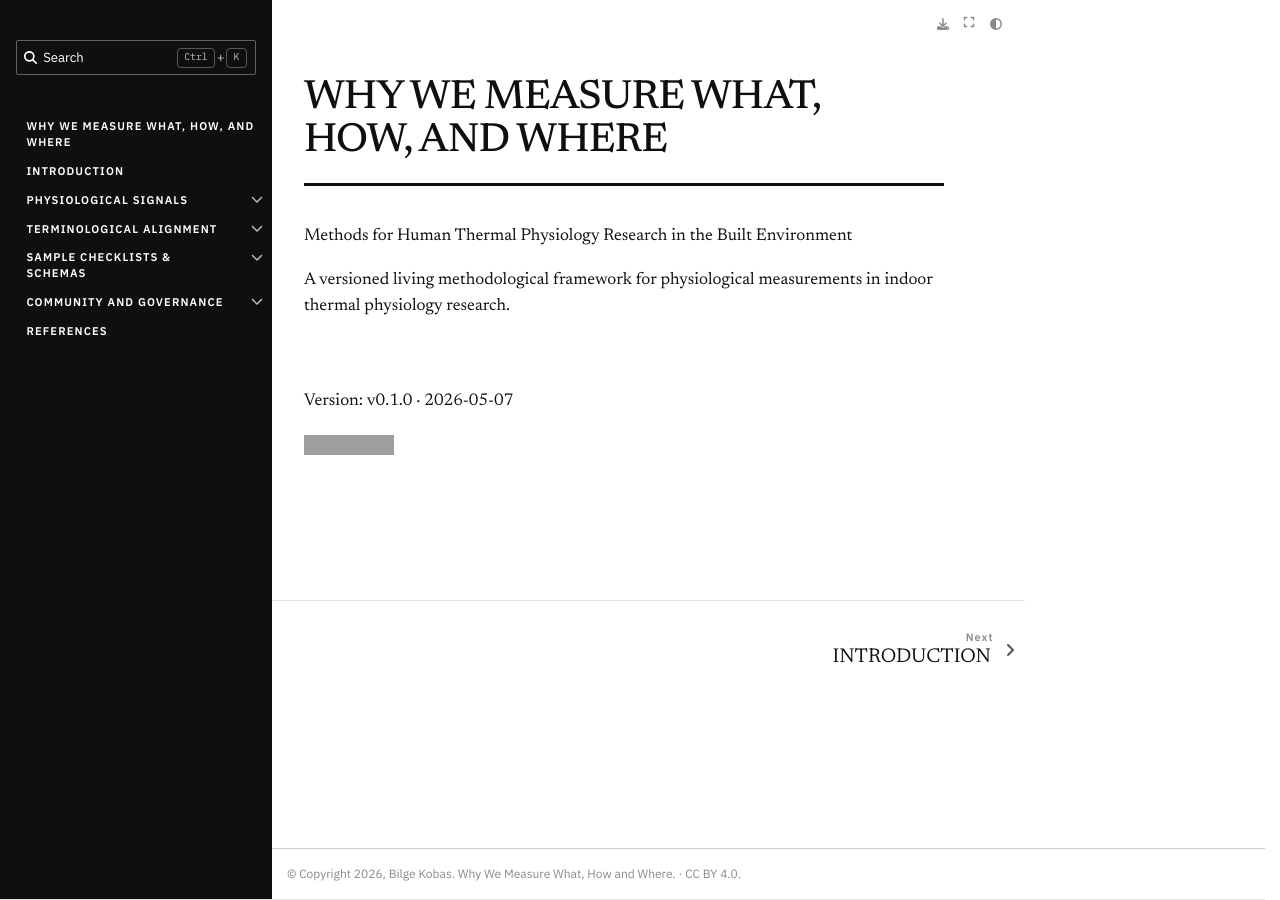
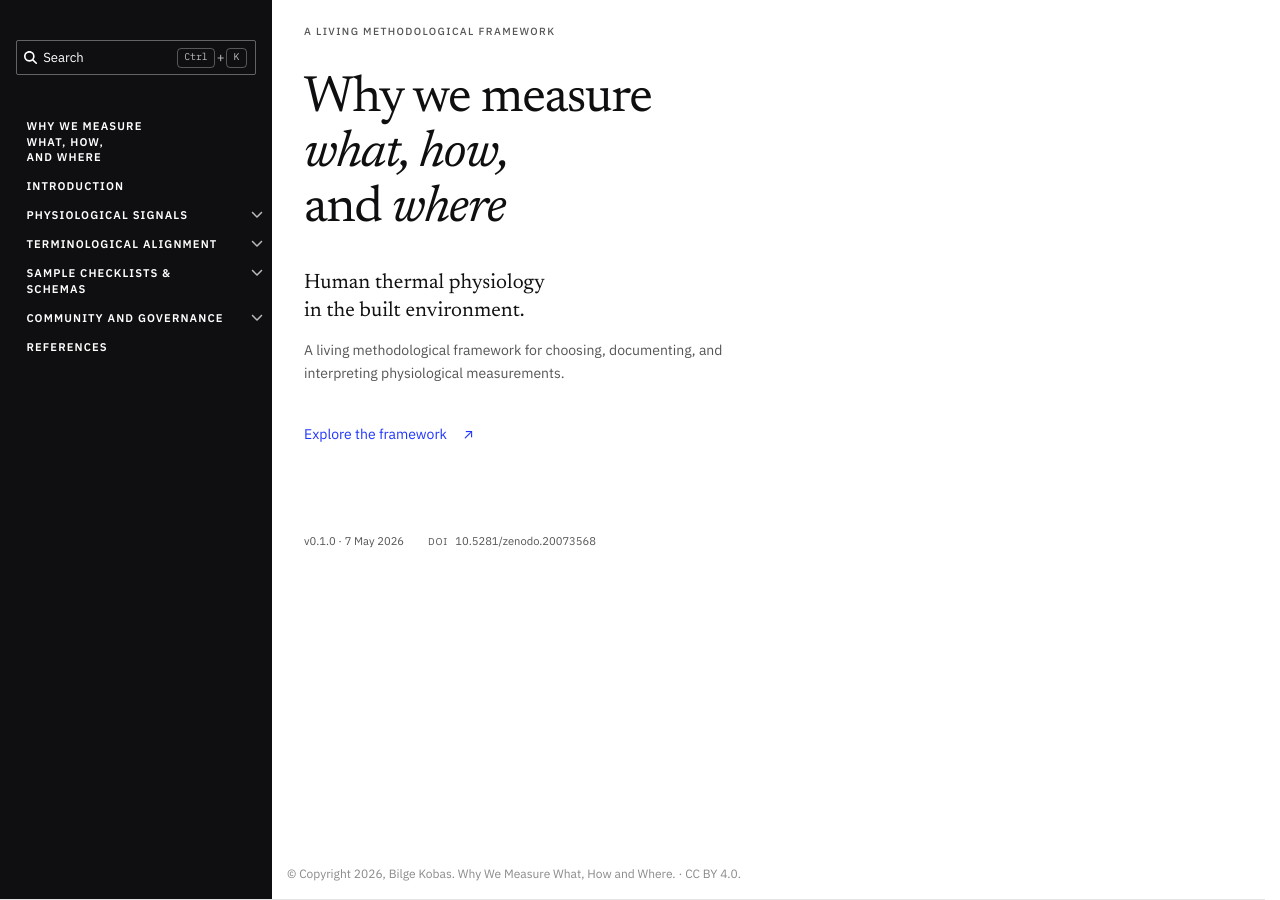
Before and after one commit to bilgekobas/WhyWeMeasureWhat, a Jupyter Book: the page built from book/content/index.md, in a window 1280 px wide. Built offline with Jupyter Book 1.0.4 settings and Sphinx 7.4.7 and the Sphinx Book theme 1.1.4, drawn with Linux system fonts in a browser that asks for light colours; grey boxes are pictures that could not be loaded.

Commit message:
Design a minimal typographic landing cover with a plain DOI link

```diff
--- a/book/_static/custom.css
+++ b/book/_static/custom.css
@@ -818,3 +818,100 @@ html { scrollbar-gutter: stable; }
   overflow-wrap: anywhere;
 }
 .bd-article div.citation > p + p { margin-top: .4em; }
+
+/* Landing cover: quiet editorial typography, without chapter apparatus. */
+body:has(.wwmw-cover) .bd-content { display: block; }
+body:has(.wwmw-cover) .bd-sidebar-secondary,
+body:has(.wwmw-cover) .prev-next-area { display: none !important; }
+body:has(.wwmw-cover) .bd-main .bd-content .bd-article-container {
+  width: 100%;
+  max-width: 54rem;
+  min-height: auto;
+}
+body:has(.wwmw-cover) .bd-article {
+  padding-top: clamp(2.5rem, 7vh, 5rem);
+  padding-bottom: 3rem;
+}
+body:has(.wwmw-cover) .bd-article h1 {
+  font-size: clamp(2.5rem, 4vw, 3.5rem);
+  font-weight: 400;
+  line-height: 1.08;
+  letter-spacing: -.025em;
+  margin: 0 0 2rem;
+  text-wrap: initial;
+}
+body:has(.wwmw-cover) .bd-article h1::before {
+  content: "A LIVING METHODOLOGICAL FRAMEWORK";
+  display: block;
+  font-family: var(--wwmw-sans);
+  font-size: .65rem;
+  font-weight: 500;
+  letter-spacing: .13em;
+  line-height: 1.5;
+  color: var(--wwmw-muted);
+  margin-bottom: 2rem;
+}
+body:has(.wwmw-cover) .bd-article h1::after,
+body:has(.wwmw-cover) .bd-article h1 .headerlink { display: none; }
+.wwmw-cover { max-width: 35rem; }
+.wwmw-cover .wwmw-cover-subtitle {
+  font-size: 1.3rem;
+  line-height: 1.35;
+  margin-bottom: .85rem;
+}
+.wwmw-cover .wwmw-cover-description {
+  font-family: var(--wwmw-sans);
+  font-size: .875rem;
+  line-height: 1.65;
+  color: var(--wwmw-muted);
+  max-width: 28rem;
+  margin-bottom: 2rem;
+}
+.bd-article .wwmw-cover a.wwmw-cover-enter {
+  display: inline-flex;
+  align-items: baseline;
+  gap: 1rem;
+  font-family: var(--wwmw-sans);
+  font-size: .875rem;
+  color: var(--wwmw-link);
+  text-decoration: none;
+  padding: .35rem 0;
+}
+.bd-article .wwmw-cover a.wwmw-cover-enter:hover {
+  text-decoration: underline;
+  text-underline-offset: .3em;
+}
+.wwmw-cover-meta {
+  display: flex;
+  flex-wrap: wrap;
+  gap: .7rem 1.5rem;
+  margin-top: clamp(3rem, 9vh, 6rem);
+  font-family: var(--wwmw-sans);
+  font-size: .7rem;
+  line-height: 1.6;
+  color: var(--wwmw-muted);
+}
+.bd-article .wwmw-cover-meta a[href^="http"] {
+  color: var(--wwmw-muted);
+  text-decoration: none;
+}
+.bd-article .wwmw-cover-meta a:hover {
+  color: var(--wwmw-link);
+  text-decoration: underline;
+  text-underline-offset: .25em;
+}
+.wwmw-cover-doi-label {
+  font-size: .62rem;
+  letter-spacing: .07em;
+  margin-right: .3rem;
+}
+body:has(.wwmw-cover) .bd-footer-content { border-top: 0; }
+body:has(.wwmw-cover) .bd-header-article .header-article-items__end { display: none; }
+@media (min-width: 992px) {
+  body:has(.wwmw-cover) .bd-header-article { display: none; }
+}
+@media (max-width: 767px) {
+  body:has(.wwmw-cover) .bd-article { padding-top: 2rem; }
+  body:has(.wwmw-cover) .bd-article h1 { font-size: 2.5rem; }
+  .wwmw-cover-meta { flex-direction: column; gap: .35rem; }
+}
--- a/book/content/index.md
+++ b/book/content/index.md
@@ -1,11 +1,11 @@
-# WHY WE MEASURE WHAT, HOW, AND WHERE
+# Why we measure<br>*what, how,*<br>and *where*
 
-Methods for Human Thermal Physiology Research in the Built Environment
-
-A versioned living methodological framework for physiological measurements in indoor thermal physiology research.
-
-<br></br>Version: v0.1.0 · 2026-05-07
-
-[![DOI](https://zenodo.org/badge/1230978732.svg)](https://doi.org/10.5281/zenodo.20073568)
-
----
+<div class="wwmw-cover">
+  <p class="wwmw-cover-subtitle">Human thermal physiology<br>in the built environment.</p>
+  <p class="wwmw-cover-description">A living methodological framework for choosing, documenting, and interpreting physiological measurements.</p>
+  <a class="wwmw-cover-enter" href="introduction/index.html">Explore the framework <span aria-hidden="true">↗</span></a>
+  <div class="wwmw-cover-meta">
+    <span>v0.1.0 · 7 May 2026</span>
+    <a href="https://doi.org/10.5281/zenodo.20073568"><span class="wwmw-cover-doi-label">DOI</span> 10.5281/zenodo.20073568</a>
+  </div>
+</div>
```
